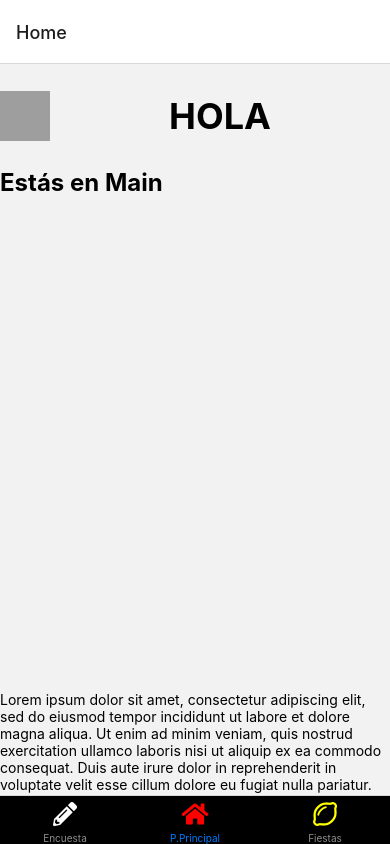
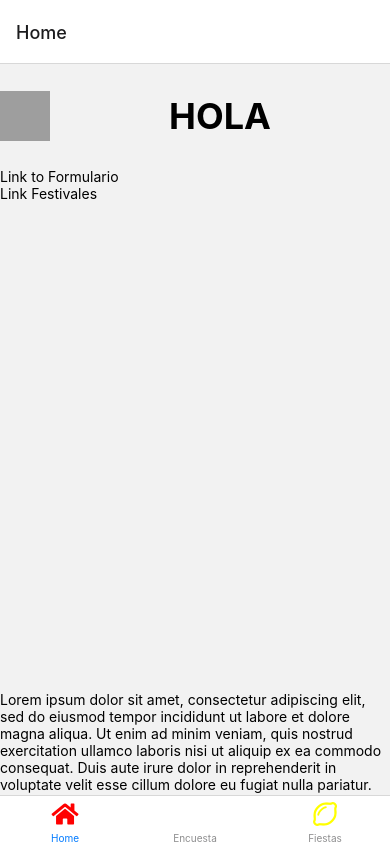
Before and after one commit to anpeher/Actividad2ProgramacionMovil, a React Native app: screen /Home in a window 390 px wide. Built offline with nearby package versions, Linux system fonts and the light colour scheme; grey boxes are pictures that could not be loaded.

Commit message:
feat: stack navigation and tab navigation together

```diff
--- a/Navigation.js
+++ b/Navigation.js
@@ -1,47 +1,46 @@
 import * as React from 'react';
 import { createBottomTabNavigator } from '@react-navigation/bottom-tabs';
 import { NavigationContainer } from '@react-navigation/native';
+import { createStackNavigator } from "@react-navigation/stack";
+
 //icons
 import FontAwesome5 from '@expo/vector-icons/FontAwesome5';
+
 //screens
 import FormularioScreen from "./Screens/Formulario"
-import HomeScreen from "./Screens/Main"
+import HomeScreen from "./Screens/Home"
 import FestivalsScreen from "./Screens/Festivals"
+
 const Tab = createBottomTabNavigator();
+const Stack = createStackNavigator();
+
 
 function MyTabs() {
   return (
-    <Tab.Navigator
-        initialRouteName='Home'
-        screenOptions={{
-          tabBarStyle: {
-            backgroundColor: 'black',
-          },
-        }
-
-        }>
+    <Tab.Navigator>
+      <Tab.Screen
+        name='Home'
+        component={HomeScreen}
+        options={{
+          tabBarLabel: 'Home',
+          tabBarIcon: ({ color, size }) => (
+            <FontAwesome5 name="home" size={24} color="red" />
+          ),
+        }} />
       <Tab.Screen
         name="Formulario"
         component={FormularioScreen}
         options={{
           tabBarLabel: 'Encuesta',
-        tabBarIcon: ({ color, size })=>(
+          tabBarIcon: ({ color, size }) => (
             <FontAwesome5 name="pencil-alt" size={24} color="white" />
-        ),
-      }}/>
-      <Tab.Screen name="Home"
-      component={HomeScreen}
-      options={{
-        tabBarLabel: 'P.Principal',
-        tabBarIcon: ({ color, size })=>(
-          <FontAwesome5 name="home" size={24} color="red" />
           ),
         }} />
       <Tab.Screen name="Festivals"
         component={FestivalsScreen}
         options={{
           tabBarLabel: 'Fiestas',
-        tabBarIcon: ({ color, size })=>(
+          tabBarIcon: ({ color, size }) => (
             <FontAwesome5 name="lemon" size={24} color="yellow" />
           ),
         }} />
@@ -49,11 +48,25 @@ function MyTabs() {
   );
 }
 
-export default function Navigation(){
 
-  return(
+function StackNavigator() {
+  return (
+    <Stack.Navigator
+      screenOptions={{
+        headerShown: false
+      }}>
+      <Stack.Screen name="Main" component={MyTabs} />
+      <Stack.Screen name="Formulario" component={FormularioScreen} />
+      <Stack.Screen name="Festivales" component={FestivalsScreen} />
+    </Stack.Navigator>
+  );
+}
+
+
+export default function Navigation() {
+  return (
     <NavigationContainer>
-      <MyTabs/>
+      <StackNavigator />
     </NavigationContainer>
   );
 }
--- a/Screens/Main.js
+++ b/Screens/Home.js
@@ -1,6 +1,6 @@
-import { StyleSheet, Text, View, Image, ScrollView } from 'react-native';
+import { StyleSheet, Text, View, Image, ScrollView, TouchableOpacity } from 'react-native';
 
-export default function Main() {
+export default function HomeScreen( { navigation }) {
   return (
     <View style={styles.container}>
       <View style={styles.header}>
@@ -13,7 +13,12 @@ export default function Main() {
         </View>
       </View>
       <View style={styles.container}>
-        <Text style={styles.subtitle}>Estás en Main</Text>
+        <TouchableOpacity onPress={() => navigation.navigate("Formulario")}>
+          <Text>Link to Formulario</Text>
+        </TouchableOpacity>
+        <TouchableOpacity onPress={() => navigation.navigate("Festivales")}>
+          <Text>Link Festivales</Text>
+        </TouchableOpacity>
       </View>
       <ScrollView style={styles.largeContent}>
         <Text>Lorem ipsum dolor sit amet, consectetur adipiscing elit, sed do eiusmod tempor incididunt ut labore et dolore magna aliqua. Ut enim ad minim veniam, quis nostrud exercitation ullamco laboris nisi ut aliquip ex ea commodo consequat. Duis aute irure dolor in reprehenderit in voluptate velit esse cillum dolore eu fugiat nulla pariatur. Excepteur sint occaecat cupidatat non proident, sunt in culpa qui officia deserunt mollit anim id est laborum. Sed ut perspiciatis unde omnis iste natus error sit voluptatem accusantium doloremque laudantium, totam rem aperiam, eaque ipsa quae ab illo inventore veritatis et quasi architecto beatae vitae dicta sunt explicabo. Nemo enim ipsam voluptatem quia voluptas sit aspernatur aut odit aut fugit, sed quia consequuntur magni dolores eos qui ratione voluptatem sequi nesciunt. Neque porro quisquam est, qui dolorem ipsum quia dolor sit amet, consectetur, adipisci velit, sed quia non numquam eius modi tempora incidunt ut labore et dolore magnam aliquam quaerat voluptatem. Ut enim ad minima veniam, quis nostrum exercitationem ullam corporis suscipit laboriosam, nisi ut aliquid ex ea commodi consequatur? Quis autem vel eum iure reprehenderit qui in ea voluptate velit esse quam nihil molestiae consequatur, vel illum qui dolorem eum fugiat quo voluptas nulla pariatur?</Text>
```
Also changed, not shown: App.js (+3 -82 lines), package.json (+4 -3 lines), 1 other file (tests, documents, lock files or other folders). Lines whose indentation alone changed are shown as unchanged.
